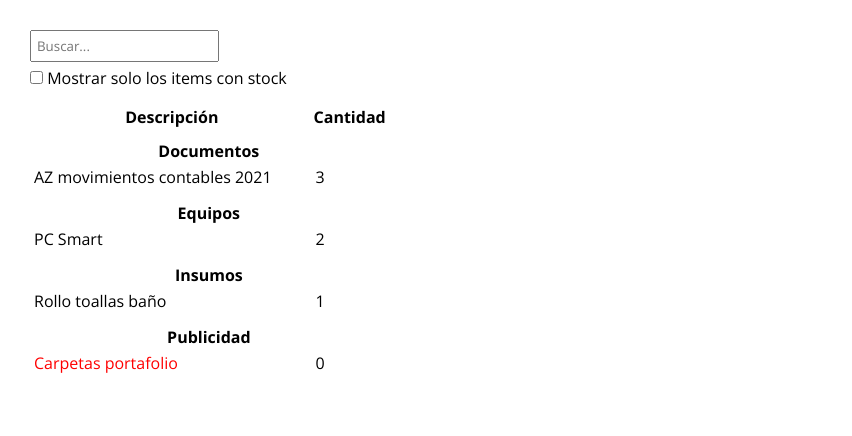
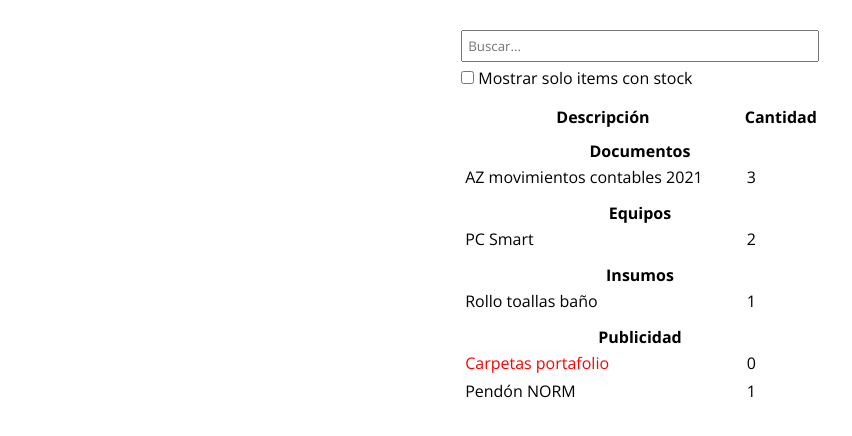
Before and after one commit to andreszapataq/goods-client, a React (Create React App) app: page / in a window 1280 px wide. Shown: the top 436 px of the page, without its empty margins (0-852 px from the left). Built offline with nearby package versions, Linux system fonts and the light colour scheme.

Commit message:
form styÃles

```diff
--- a/src/App.js
+++ b/src/App.js
@@ -5,7 +5,8 @@ function App() {
     {category: "Documentos", quantity: 3, stocked: true, name: "AZ movimientos contables 2021"},
     {category: "Equipos", quantity: 2, stocked: true, name: "PC Smart"},
     {category: "Insumos", quantity: 1, stocked: true, name: "Rollo toallas baño"},
-    {category: "Publicidad", quantity: 0, stocked: false, name: "Carpetas portafolio"}
+    {category: "Publicidad", quantity: 0, stocked: false, name: "Carpetas portafolio"},
+    {category: "Publicidad", quantity: 1, stocked: true, name: "Pendón NORM"}
   ]
 
   return (
--- a/src/components/SearchBar.js
+++ b/src/components/SearchBar.js
@@ -1,11 +1,11 @@
 const SearchBar = ({ filterText, inStockOnly, onFilterTextChange, onInStockOnlyChange }) => {
   return (
     <form>
-        <input type="text" value={filterText} placeholder="Buscar..." onChange={(e) => onFilterTextChange(e.target.value)} />
+        <input type="text" className="searchbar" value={filterText} placeholder="Buscar..." onChange={(e) => onFilterTextChange(e.target.value)} />
         <label>
             <input type="checkbox" checked={inStockOnly} onChange={(e) => onInStockOnlyChange(e.target.checked)} />
             {' '}
-            Mostrar solo los items con stock
+            Mostrar solo items con stock
         </label>
     </form>
   )
--- a/src/index.css
+++ b/src/index.css
@@ -60,6 +60,21 @@ td {
   padding-right: 40px;
 }
 
-input {
+input[type=text] {
   padding: 5px;
 }
+
+input[type=checkbox] {
+  cursor: pointer;
+}
+
+.App {
+  display: flex;
+  flex-direction: column;
+  align-items: center;
+  justify-content: center;
+}
+
+.searchbar {
+  width: 100%;
+}
```
